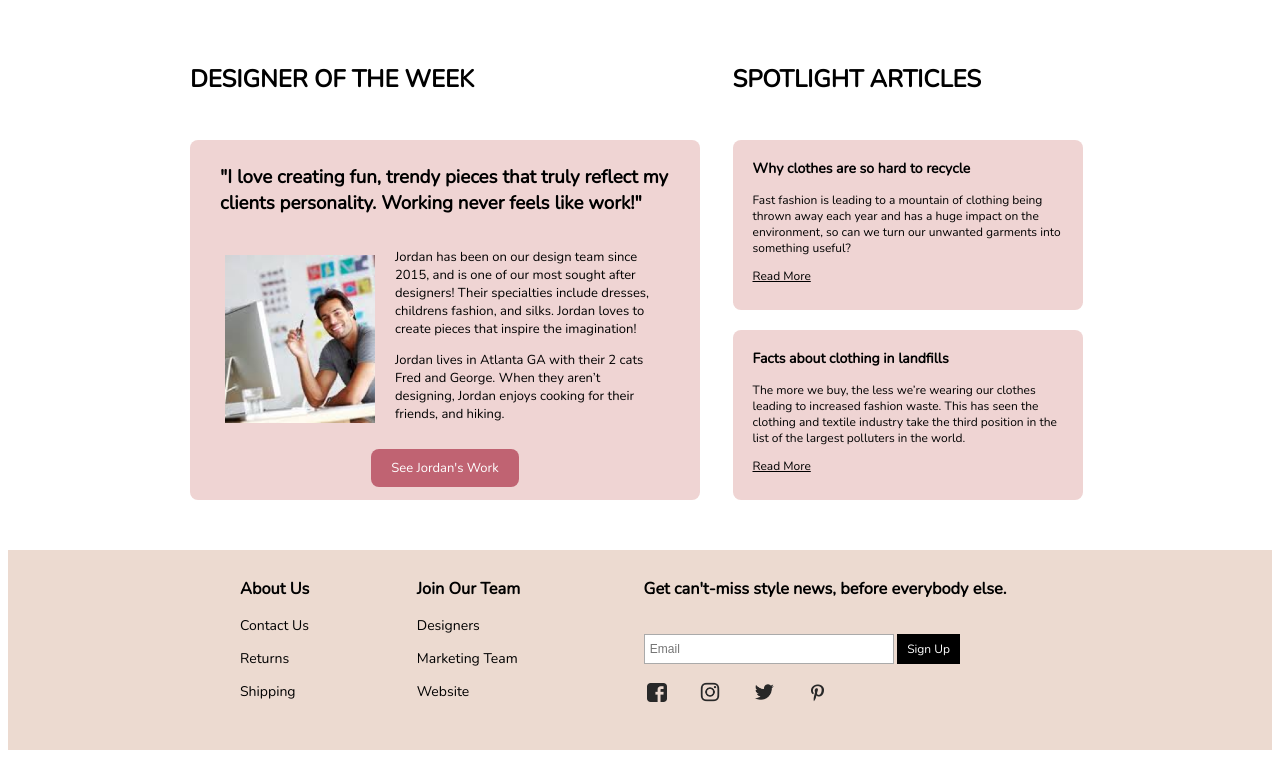
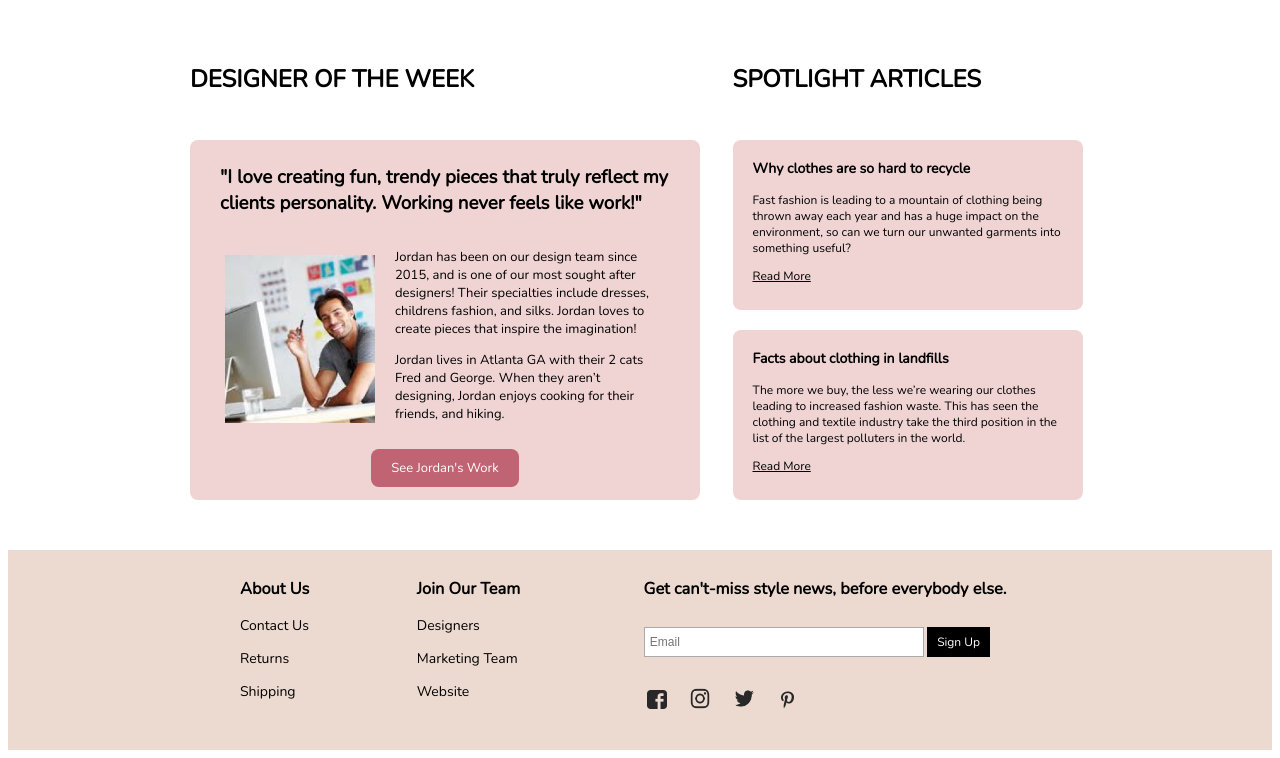
Before and after one commit to mfguan/final_group_project, a plain HTML site: page index.html in a window 1280 px wide. Shown: the part 714-1472 px from the top of the page. Drawn offline with nearby package versions, Linux system fonts and the light colour scheme.

Commit message:
homepage

```diff
--- a/css/style.css
+++ b/css/style.css
@@ -240,14 +240,13 @@ footer {
 .item5-4 {
     grid-column: 3 / span 2;
     grid-row: 2;
+    padding: 0px 0px 20px;
 }
 
 .item5-5 {
     grid-column: 3 / span 2;
     grid-row: 3;
 }
-
-
 
 .about-us {
     width: 150px;
@@ -260,7 +259,7 @@ footer {
 }
 
 input[type=text] {
-    width: 250px;
+    width: 280px;
     box-sizing: border-box;
     height: 30px;
     border: 1px solid;
--- a/index.html
+++ b/index.html
@@ -169,10 +169,10 @@
                 </div>
 
                 <div class="item5-5">
-                    <img src="images/facebook.png" width="20" style="margin:0px 15px 0px 3px">
-                    <img src="images/instagram.png" width="20" style="margin:0px 15px">
-                    <img src="images/twitter.png" width="20" style="margin:0px 15px">
-                    <img src="images/pinterest.png" width="20" style="margin:0px 15px">
+                    <img src="images/facebook.png" width="20" style="margin:0px 10px 0px 3px">
+                    <img src="images/instagram.png" width="20" style="margin:0px 10px">
+                    <img src="images/twitter.png" width="20" style="margin:0px 10px">
+                    <img src="images/pinterest.png" width="20" style="margin:0px 10px">
                 </div>
 
             </div>
```
Also changed, not shown: 1 other file.
